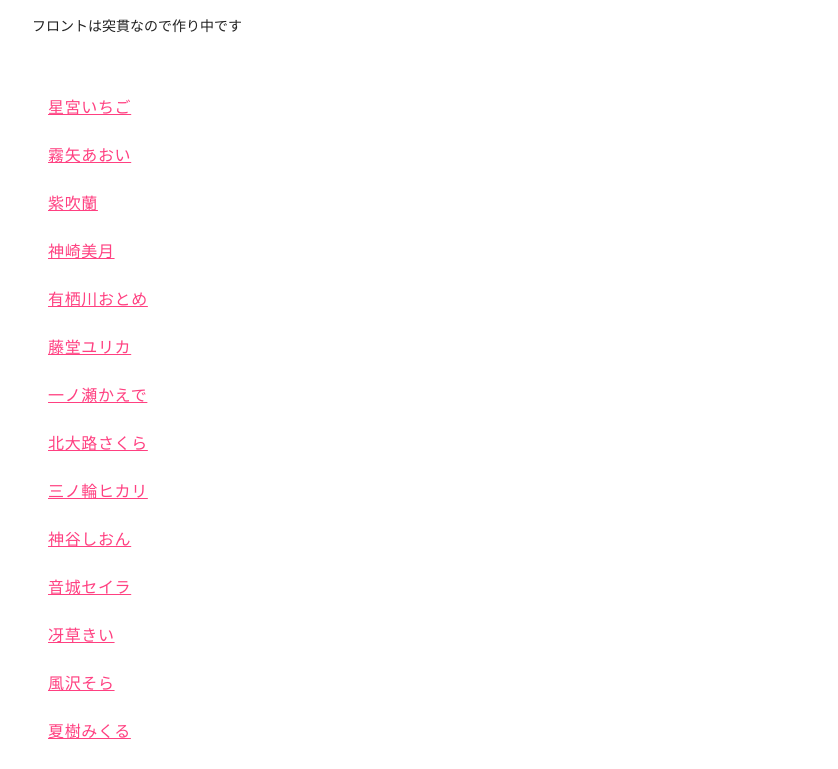
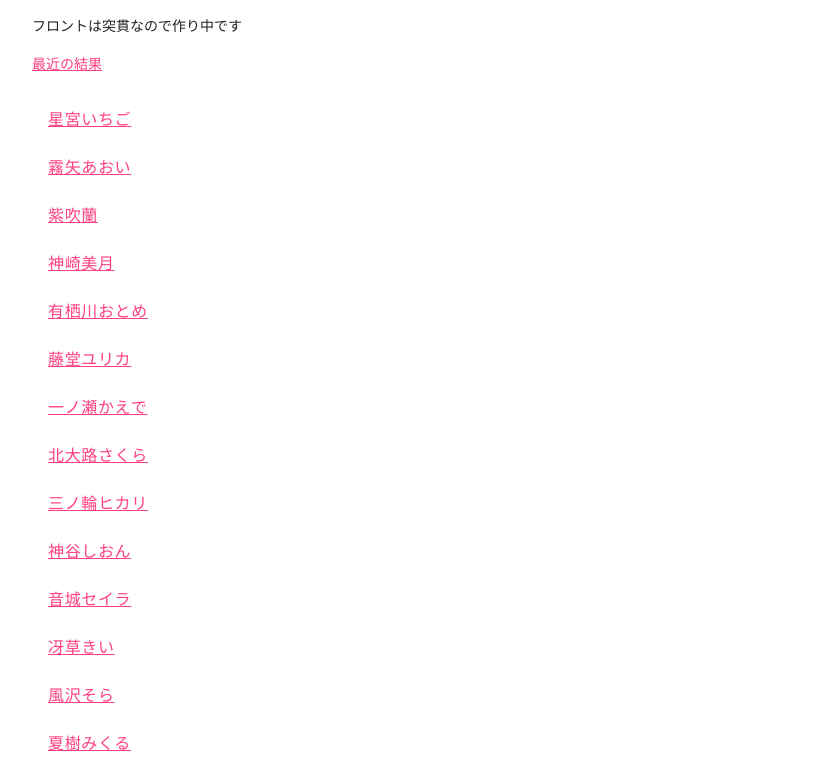
Before and after one commit to kakakaya/aikatsu-vote-2019, a plain HTML site: page public/index.html in a window 1280 px wide. Shown: the part 126-895 px from the top of the page, without its empty margins (8-846 px from the left). Drawn offline with nearby package versions, Linux system fonts and the light colour scheme.

Commit message:
Improve index

```diff
--- a/public/index.html
+++ b/public/index.html
@@ -21,6 +21,7 @@
             <h1>アイカツ！総選挙2019のあゆみ</h1>
             <p>フロントは突貫なので作り中です</p>
 
+            <span class="mdl-list__item-primary-content"><a href="/recent">最近の結果</a></span>
             <ul id="entries" class="mdl-list"></ul>
         </div>
         <script type="text/javascript" src="/scripts/render.js"></script>
--- a/public/scripts/render.js
+++ b/public/scripts/render.js
@@ -39,7 +39,7 @@ const entries = [
 function render() {
     entries.forEach(e => {
         let elm = '<li class="mdl-list__item"><span class="mdl-list__item-primary-content"><a href="/entry/'+e+'">'+e+'</a></span></li>';
-        $("#container").append(elm);
+        $("#entries").append(elm);
     });
 }
 
```
